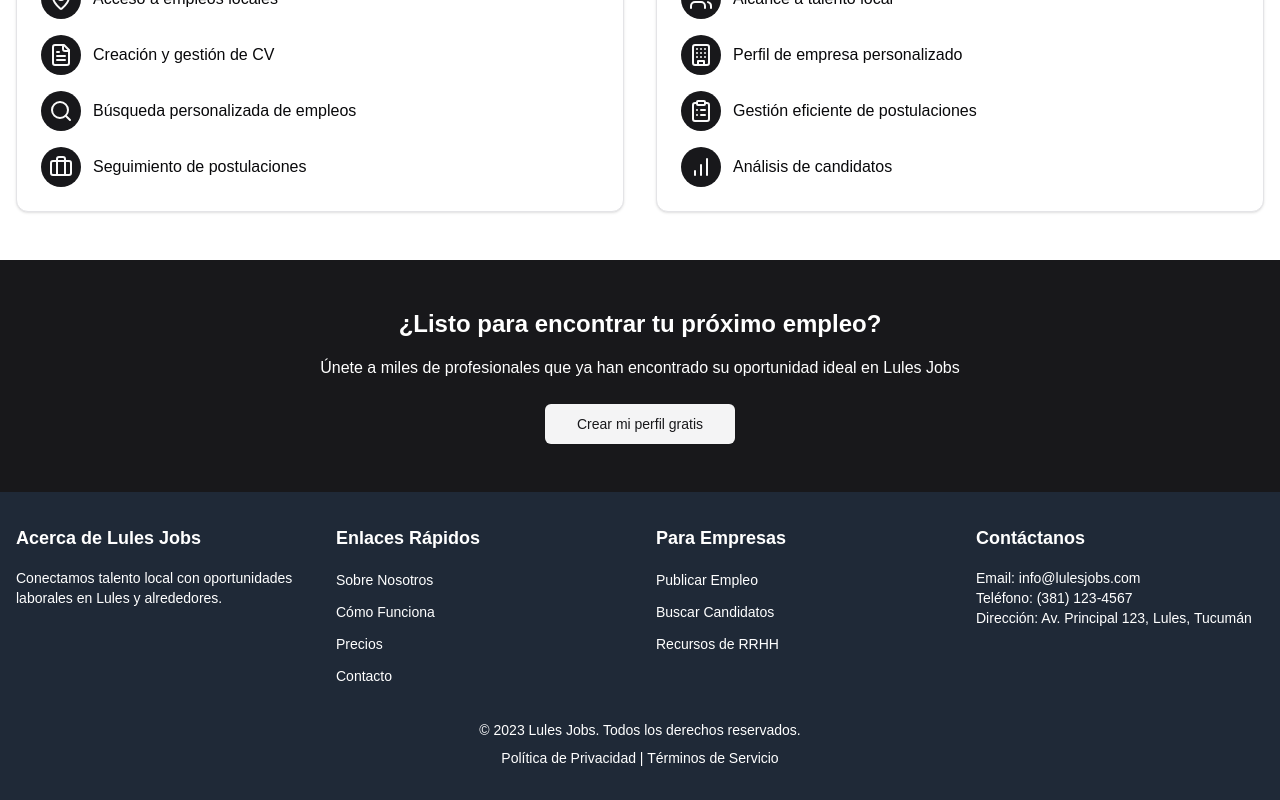
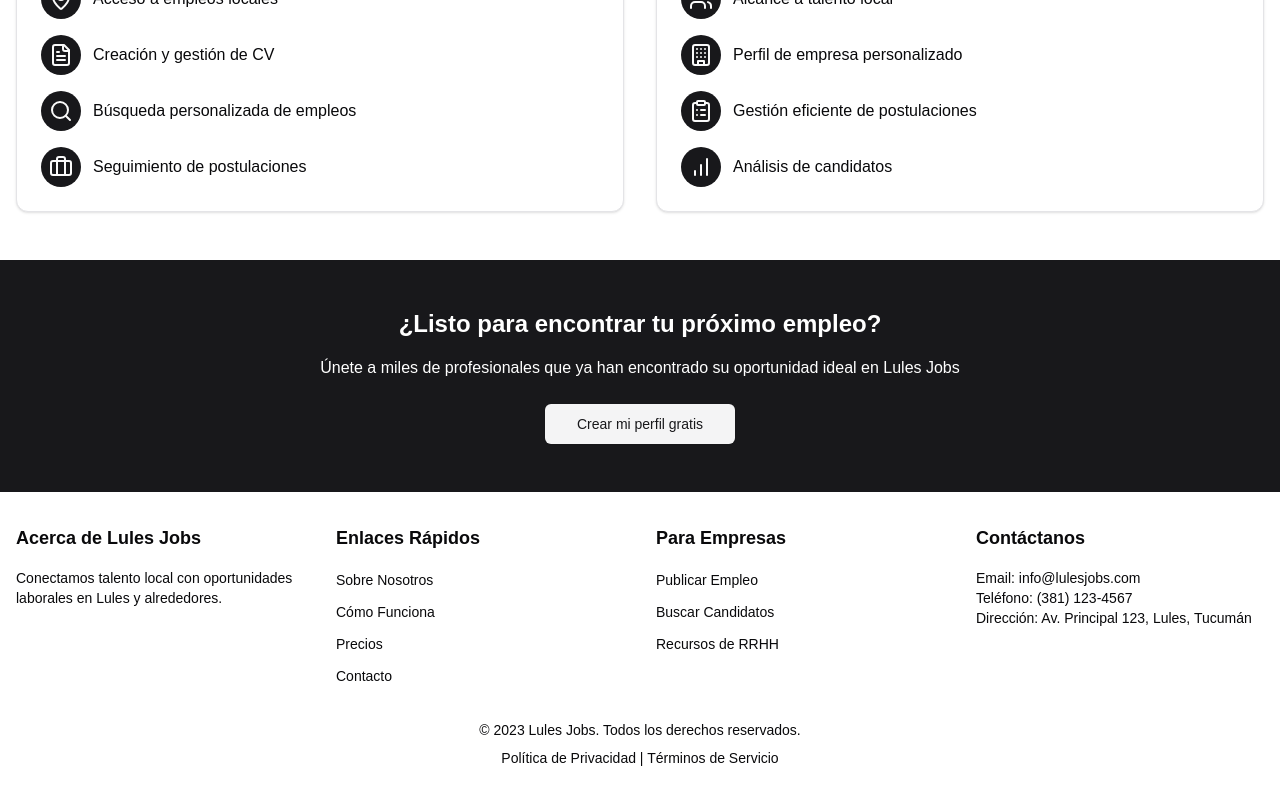
Before and after one commit to ivan2214/job-portal, a Next.js app: page / in a window 1280 px wide. Shown: the part 2265-3065 px from the top of the page. Built offline with nearby package versions, Linux system fonts and the light colour scheme.

Commit message:
Refactor(components): Updates component imports and styling
Updates the import path for the `Benefits` component to use lowercase.

Removes background color styling from the `Footer` component.

```diff
--- a/app/page.tsx
+++ b/app/page.tsx
@@ -1,4 +1,4 @@
-import Benefits from "@/components/Benefits";
+import Benefits from "@/components/benefits";
 import { Cta } from "@/components/cta";
 import { FeaturedJobs } from "@/components/featured-jobs";
 import { Footer } from "@/components/footer";
--- a/components/footer.tsx
+++ b/components/footer.tsx
@@ -4,7 +4,7 @@ type FooterProps = {};
 
 export const Footer: React.FC<FooterProps> = ({}) => {
 	return (
-		<footer className="bg-gray-800 py-8 text-white">
+		<footer className=" py-8 ">
 			<div className="container mx-auto px-4">
 				<div className="grid grid-cols-1 gap-8 md:grid-cols-4">
 					<div>
```
